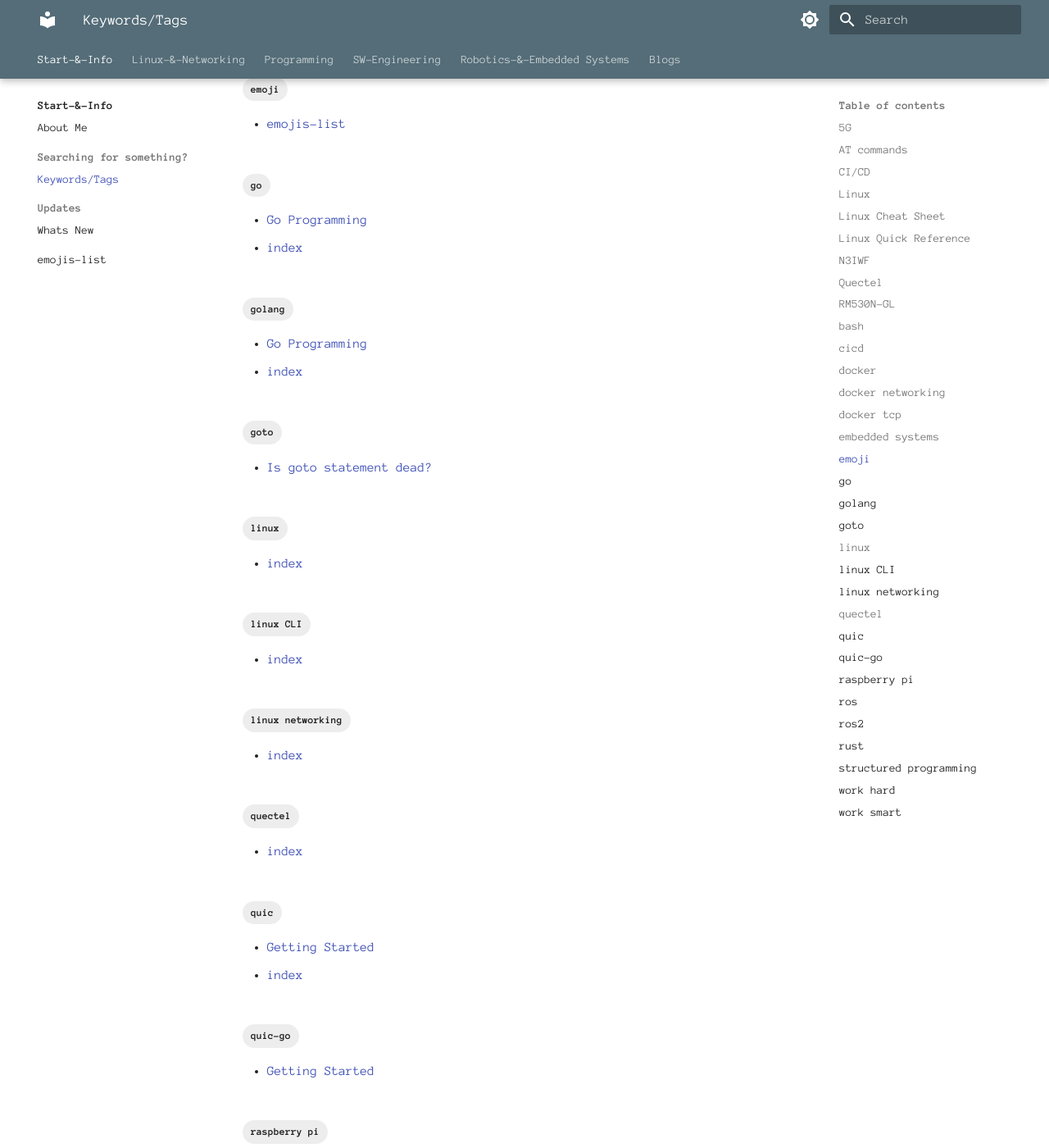
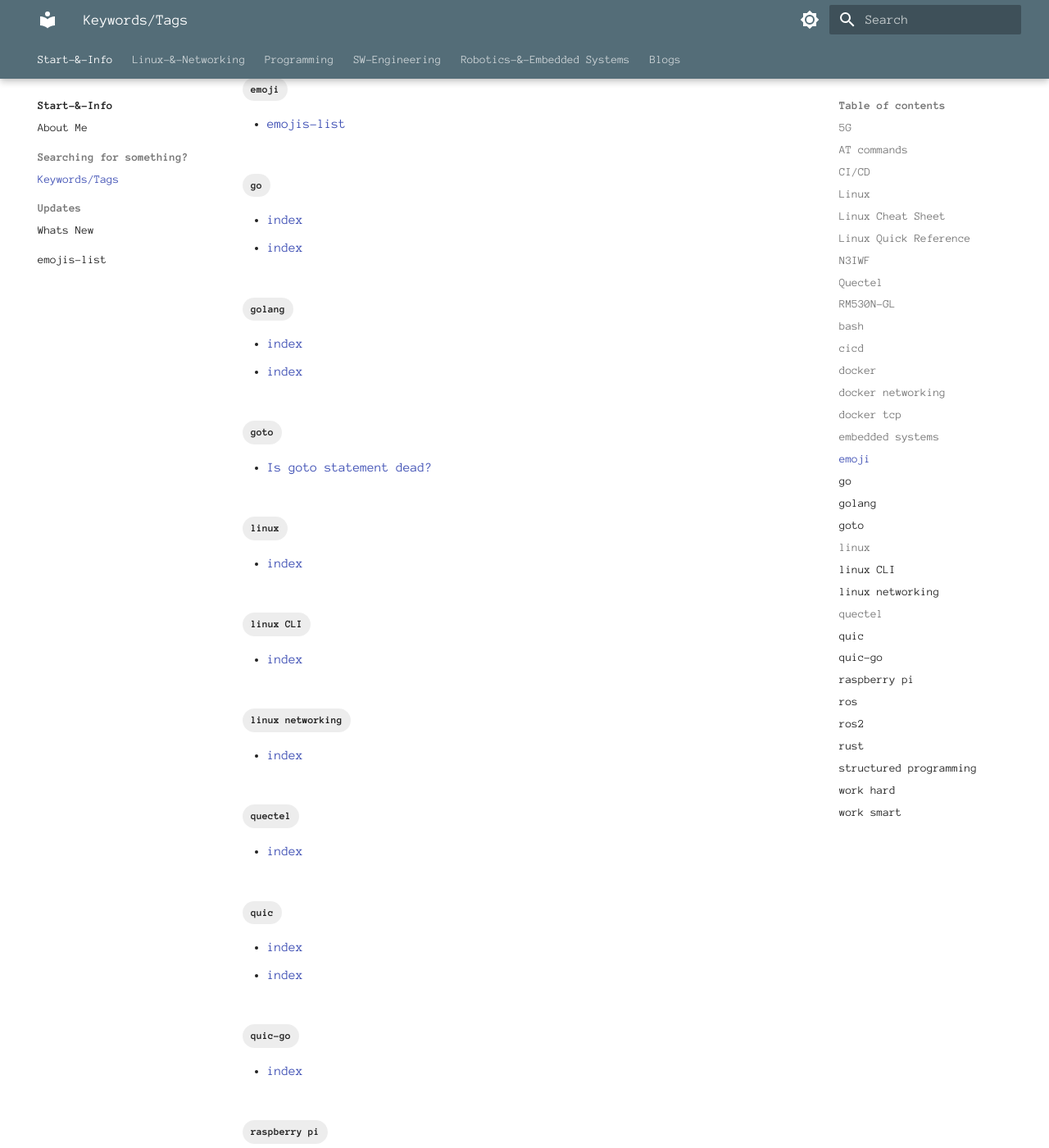
Before and after one commit to alohamujeeb/alohamujeeb.github.io, an MkDocs documentation site: the page built from docs/tags.md, in a window 1280 px wide and 1400 px high, scrolled down 2438 px. Shown: the whole window at 82% size. Built offline with MkDocs 1.6.1 and Material for MkDocs 9.7.7, drawn with Linux system fonts in a browser that asks for light colours; some of the changed text lies outside the part shown.

Commit message:
files restructured

```diff
--- a/mkdocs.yml
+++ b/mkdocs.yml
@@ -128,7 +128,7 @@ nav:
     - index: programming/index.md
     - Languages:
       - Golang 101 (Common Concepts):
-        - Go Programming: programming/languages/golang101/index.md
+        - index: programming/languages/golang101/index.md
         - 01-Getting Started: programming/languages/golang101/01-gettingstarted.md
         - 02-Some Fundamentals: programming/languages/golang101/02-basics.md
         - 03a-Data Types(1) Numbers and Boolean: programming/languages/golang101/03a-datatypes-1.md
@@ -141,11 +141,11 @@ nav:
         #- imports and packages
         #- Collections
       - Rust 101 (Common Concepts):
-        - Rust Programming: programming/languages/rust101/index.md
+        - index: programming/languages/rust101/index.md
         - 01-Getting Started: programming/languages/rust101/01-gettingstarted.md
     - Frameworks/Libs:
       - QUIC-GO 101:
-        - Getting Started: programming/frameworks/quic-go-101/index.md
+        - index: programming/frameworks/quic-go-101/index.md
         - Hello World: programming/frameworks/quic-go-101/01-hello-world.md
       #- Flask: programming/frameworks/flask-under-construction.md
       #- QT: programming/frameworks/qt-under-construction.md
```
